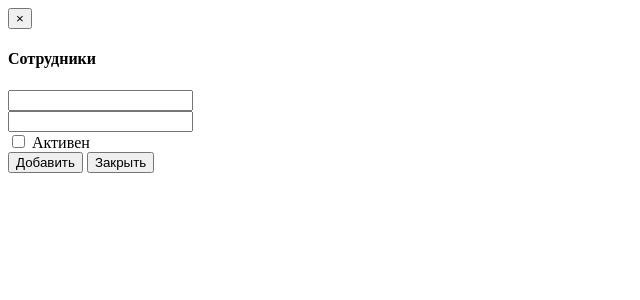
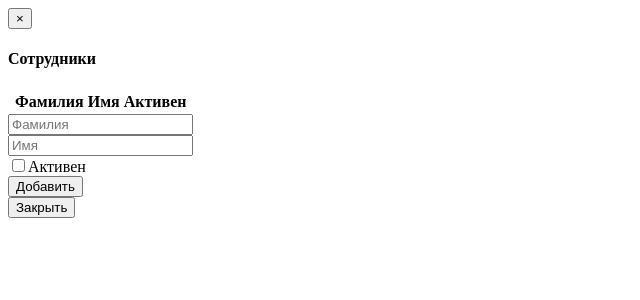
Before and after one commit to toggetit/mfcjournal, a Django app: page /journal/actors/ in a window 1280 px wide. Shown: the top 300 px of the page, without its empty margins (0-640 px from the left). Run offline with Django 3.2, Linux system fonts and the light colour scheme; lists and menus that the app fills with data are empty.

Commit message:
пилим диалог сотрудников

```diff
--- a/journal/forms.py
+++ b/journal/forms.py
@@ -18,6 +18,6 @@ class markDoneForm(forms.Form):
     action_date = forms.DateField(label='Исполнено', widget=forms.DateInput(attrs={'class': 'form-control'}), required=False)
 
 class actorsForm(forms.Form):
-    act_name = forms.CharField(label='Имя', max_length=200)
-    act_surname = forms.CharField(label='Фамилия', max_length=200)
-    is_active = forms.BooleanField(label='активен')
+    act_name = forms.CharField(label='Имя', widget=forms.TextInput(attrs={'class': 'form-control', 'placeholder': 'Имя'}), max_length=200)
+    act_surname = forms.CharField(label='Фамилия', widget=forms.TextInput(attrs={'class': 'form-control', 'placeholder': 'Фамилия'}), max_length=200)
+    is_active = forms.BooleanField(label='активен', required=False)
--- /dev/null
+++ b/journal/static/js/actorstable.js
@@ -0,0 +1,24 @@
+// Чистим модальные окна по закрытию
+$('body').on('hidden.bs.modal', '.modal', function () {
+  $(this).removeData('bs.modal');
+});
+
+$('#actorsTable').bootstrapTable({
+    onClickRow: function (row, $element, field) {
+	$('#id_act_name').val(row.name);
+	$('#id_act_surname').val(row.surname);
+	$('#id_is_active').prop('checked', row.is_active);
+	$('#id_act_pk').val(row.pk);
+
+	//console.log("Clicked", row.name);
+    },
+    onCheck: function (row, $element) {
+	console.log("checked");
+    },
+    onUncheck: function (row, $element) {
+    },
+    onCheckAll: function (rows) {
+    },
+    onUncheckAll: function (rows) {
+    }
+});
--- a/journal/templates/actors.html
+++ b/journal/templates/actors.html
@@ -1,4 +1,12 @@
 {% load static %}
+
+<!-- Bootstrap table data -->
+<link href={% static "css/bootstrap-table.css" %} rel="stylesheet">
+<!-- Bootstap table data js -->
+<script src={% static "js/bootstrap-table.js" %}></script>
+<!-- Bootstap table data js RUS locale -->
+<script src={% static "locales/bootstrap-table-ru-RU.js" %}></script>
+
 
 <div class="modal-header">
   <button type="button" class="close" data-dismiss="modal">&times;</button>
@@ -6,45 +14,61 @@
 </div>
 
 <div class="modal-body">
+  <!-- Таблица сотрудников -->
+  <div class="container-fluid">
 
+    <table id="actorsTable" data-toggle="table" data-url="{% url 'json' 'act' %}" data-sort-name="surname" data-locale="ru-RU">
+      <thead>
+	<tr>
+	  <th data-field="pk" data-visible="false"></th>
+	  <th data-field="surname">Фамилия</th>
+	  <th data-field="name">Имя</th>
+	  <th data-field="is_active" data-checkbox="true" data-editable="true">Активен</th>
+	</tr>
+      </thead>
+    </table>
+
+    <script src="{% static 'js/actorstable.js' %}"></script>
+  </div>
 
 </div>
 
 <div class="modal-footer">
+  <!-- Форма доб. сотрудников -->
   <form class="form-horizontal" id="actorsForm" action="actors/" method="POST">
     {% csrf_token %}
 
     <div class="form-group">
 
-      <div class="col-md-4">
+      <div class="col-md-5">
 	{{ form.act_surname }}
       </div>
 
-      <div class="col-md-4">
+      <div class="col-md-5">
 	{{ form.act_name }}
       </div>
 
-      <div class="input-group col-md-4">
-        <span class="input-group-addon">
-	  {{ form.is_active }}
-        </span>
-	<label>Активен</label>
+      <div class="col-md-2">
+	<div class="checkbox-inline">
+	  <label>{{ form.is_active }}Активен</label>
+	</div>
       </div>
+
+      <input id='id_act_pk' type='hidden' name='id_act_pk' />
 
     </div>
 
-
-    <div class="form-group pull-right">
-      <button type="submit" class="btn btn-primary">Добавить</button>
-      <button type="button" class="btn btn-default" data-dismiss="modal">Закрыть</button>
+    <div class="form-group">
+      <div class="col-md-offset-8 col-md-2">
+	<button type="submit" class="btn btn-primary">Добавить</button>
+      </div>
+      <div class="col-md-2">
+	<button type="button" class="btn btn-default" data-dismiss="modal">Закрыть</button>
+      </div>
     </div>
 
 
   </form>
-  <!--
-  <button id="submitBtn" type="submit" class="btn btn-primary" value="Добавить" form="actorsForm">Добавить</button>
-  <button type="button" class="btn btn-default" data-dismiss="modal">Закрыть</button>
--->
 </div>
 
-<script src={% static "js/newIn.js" %}></script>
+<script src={% static "js/actorstable.js" %}></script>
--- a/journal/templates/injournal.html
+++ b/journal/templates/injournal.html
@@ -2,7 +2,7 @@
 
 <div class="container-fluid">
   <h2 class="text-center">Журнал входящей документации</h2>
-  <table id="inRecTable" data-toggle="table" data-url="journal/json/in/" data-sort-name="rec_num" data-row-style="rowStyle" data-sort-order="desc" data-locale="ru-RU">
+  <table id="inRecTable" data-toggle="table" data-url="{% url 'json' 'in' %}" data-sort-name="rec_num" data-row-style="rowStyle" data-sort-order="desc" data-locale="ru-RU">
     <thead>
       <tr>
 	<th data-field="state" data-checkbox="true"></th>
--- a/journal/urls.py
+++ b/journal/urls.py
@@ -7,7 +7,7 @@ from . import views
 
 urlpatterns = [
     url(r'^$', views.journal, name='journal'),
-    url(r'json/(?P<jsn>in|out)/$', views.jsonrequest),
+    url(r'json/(?P<jsn>in|out|act|org)/$', views.jsonrequest, name='json'),
 
 
     url(r'table/(?P<typerec>in|out)/$', views.loadTableTemplate, name='loadtable'),
--- a/journal/views.py
+++ b/journal/views.py
@@ -1,6 +1,7 @@
 from django.shortcuts import render
 from .models import Org, Actor, InRecord, OutRecord
 from django.http import HttpResponse, JsonResponse, HttpResponseRedirect
+from django.core import serializers
 import json
 from .forms import inRecForm, markDoneForm, actorsForm
 from datetime import date, datetime
@@ -32,6 +33,17 @@ def jsonrequest(request, jsn='in'):
 
     elif jsn == 'out':
         recs = OutRecord.objects.all()
+
+    elif jsn == 'act':
+        recs = Actor.objects.all()
+        data = [
+            {
+                'pk' : rec.pk,
+                'name' : rec.name,
+                'surname' : rec.surname,
+                'is_active' : rec.is_active,
+            }
+            for rec in recs ]
 
     return JsonResponse( { 'data': data } )
 
```
